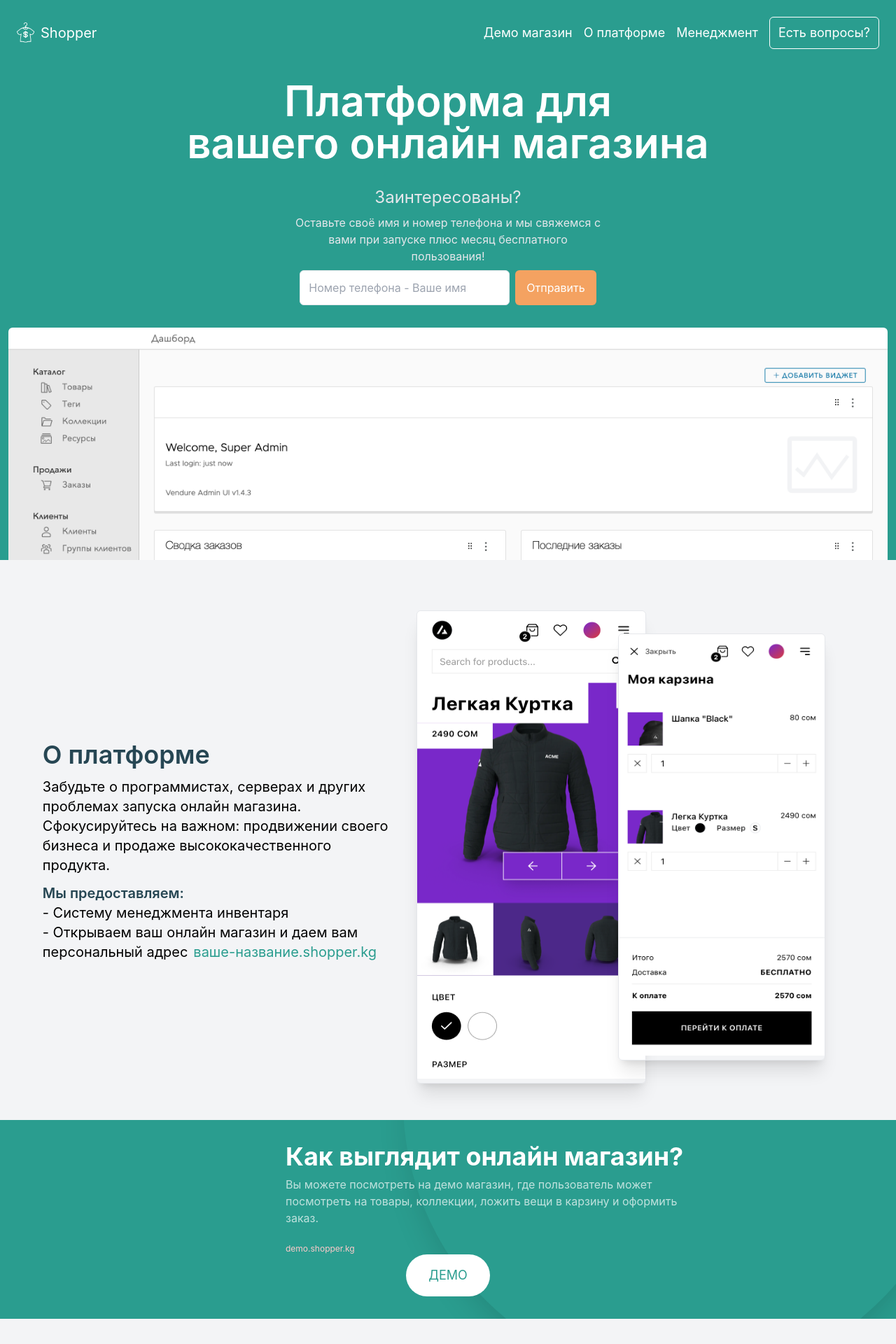
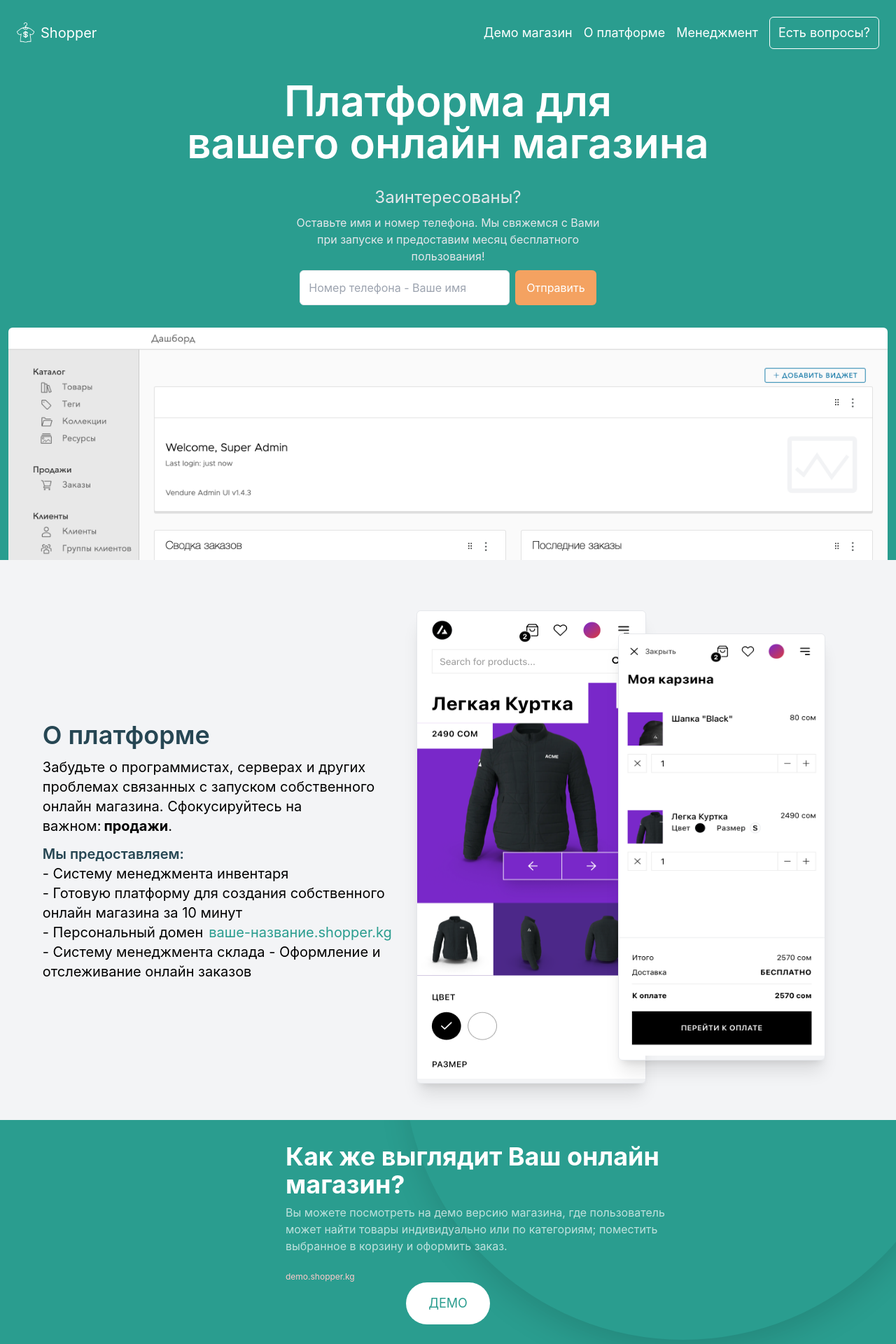
Before and after one commit to rem4ik4ever/shopper-public, a Next.js app: page / in a window 1280 px wide. Shown: the top 1920 px of the page at 70% size. Built offline with nearby package versions, Linux system fonts and the light colour scheme.

Commit message:
fix: review fixes
Signed-off-by: Rem Kim <kim.rmi.93@gmail.com>

```diff
--- a/src/public/AboutProduct.tsx
+++ b/src/public/AboutProduct.tsx
@@ -10,9 +10,9 @@ export const AboutProduct = () => (
           O платформе
         </h2>
         <p className="sm:text-xl">
-          Забудьте о программистах, серверах и других проблемах запуска онлайн
-          магазина. Сфокусируйтесь на важном: продвижении своего бизнеса и
-          продаже высококачественного продукта.
+          Забудьте о программистах, серверах и других проблемах связанных с
+          запуском собственного онлайн магазина. Сфокусируйтесь на важном:
+          <strong className="ml-1">продажи</strong>.
         </p>
         <p className="sm:text-xl mt-3">
           <span className="font-semibold text-typography">
@@ -21,10 +21,18 @@ export const AboutProduct = () => (
           <ul>
             <li>- Систему менеджмента инвентаря</li>
             <li>
-              - Открываем ваш онлайн магазин и даем вам персональный адрес
+              - Готовую платформу для создания собственного онлайн магазина за
+              10 минут
+            </li>
+            <li>
+              - Персональный домен
               <span className="text-accent1 ml-2">
                 ваше-название.shopper.kg
               </span>
+            </li>
+            <li>
+              - Систему менеджмента склада - Оформление и отслеживание онлайн
+              заказов
             </li>
           </ul>
         </p>
--- a/src/public/DemoCTA.tsx
+++ b/src/public/DemoCTA.tsx
@@ -4,12 +4,12 @@ export const DemoCTA = () => {
       <div className="bg-accent1 text-white p-8 flex flex-col space-between items-center justify-between relative overflow-hidden">
         <div className="flex flex-col lg:ml-14 xl:ml-28 max-w-sm lg:max-w-xl z-10">
           <h4 className="text-4xl text-center md:text-left font-bold text-white md:pb-2">
-            Как выглядит онлайн магазин?
+            Как же выглядит Ваш онлайн магазин?
           </h4>
           <p className="text-center md:text-left text-white opacity-70 md:pb-6">
-            Вы можете посмотреть на демо магазин, где пользователь может
-            посмотреть на товары, коллекции, ложить вещи в карзину и оформить
-            заказ.
+            Вы можете посмотреть на демо версию магазина, где пользователь может
+            найти товары индивидуально или по категориям; поместить выбранное в
+            корзину и оформить заказ.
           </p>
           <p className="text-xs text-red-200 hidden md:block">
             <a href="https://demo.shopper.kg">demo.shopper.kg</a>
--- a/src/public/Hero.tsx
+++ b/src/public/Hero.tsx
@@ -92,8 +92,8 @@ export const Hero = ({ onNav }: HeroProps) => {
                 Заинтересованы?
               </div>
               <div className="text-gray-200 max-w-[450px] mx-auto my-2">
-                Оставьте своё имя и номер телефона и мы свяжемся с вами при
-                запуске плюс месяц бесплатного пользования!
+                Оставьте имя и номер телефона. Мы свяжемся с Вами при запуске и
+                предоставим месяц бесплатного пользования!
               </div>
               <div className="flex flex-col sm:flex-row gap-2 justify-center">
                 <input
```
